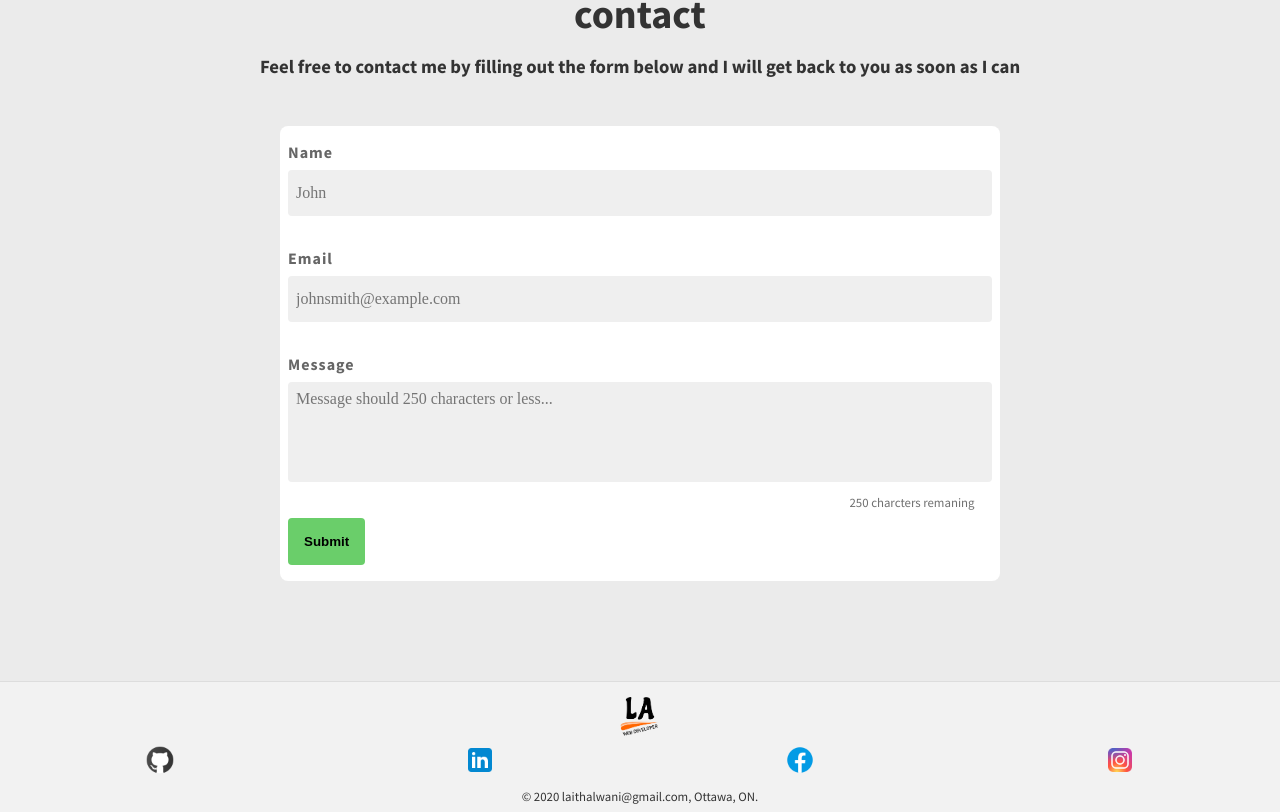
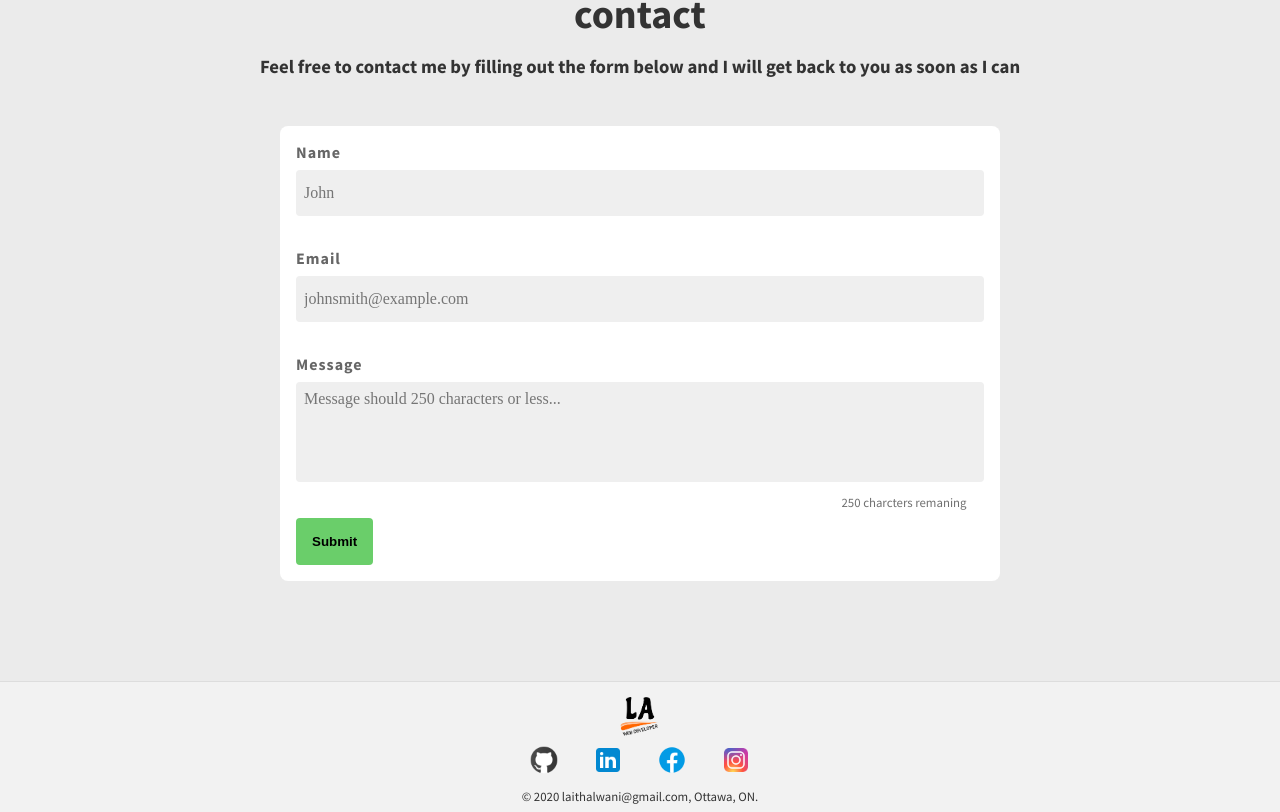
Before and after one commit to LaithAlwani/LaithAlwani, a Next.js app: page / in a window 1280 px wide. Shown: the part 2519-3331 px from the top of the page. Built offline with nearby package versions, Linux system fonts and the light colour scheme.

Commit message:
improves styles

```diff
--- a/components/Main.jsx
+++ b/components/Main.jsx
@@ -6,7 +6,7 @@ export default function Main() {
 
   return (
     <section className="section pos-relative" id="home">
-      <Image src="/images/green-bg.svg" alt="" fill objectFit="cover" />
+      <Image src="/images/green-bg.svg" alt="" fill objectFit="cover" priority />
       <div className="main">
         <ul className="social-links-main">
           {socialLinks.map((link, i)=>(<li key={i}><SocialLink link={link}/></li>))}
--- a/package.json
+++ b/package.json
@@ -10,7 +10,8 @@
   "dependencies": {
     "next": "^13.1.4",
     "react": "^18.2.0",
-    "react-dom": "^18.2.0"
+    "react-dom": "^18.2.0",
+    "sharp": "^0.31.3"
   },
   "devDependencies": {
     "eslint": "8.6.0",
--- a/styles/globals.css
+++ b/styles/globals.css
@@ -160,7 +160,7 @@ nav {
 form {
   max-width: 45rem;
   height: auto;
-  padding:1rem 0.5rem;
+  padding:1rem;
   background-color: white;
   border-radius: 0.5rem;
 }
@@ -239,10 +239,12 @@ footer {
 
 footer ul {
   list-style: none;
+  width: 15rem;
   padding: 0;
   margin: 0;
   display: flex;
-  justify-content: space-around;
+  justify-content: center;
+  margin-inline: auto;
 }
 
 footer span {
```
Also changed, not shown: 1 other file (tests, documents, lock files or other folders).
